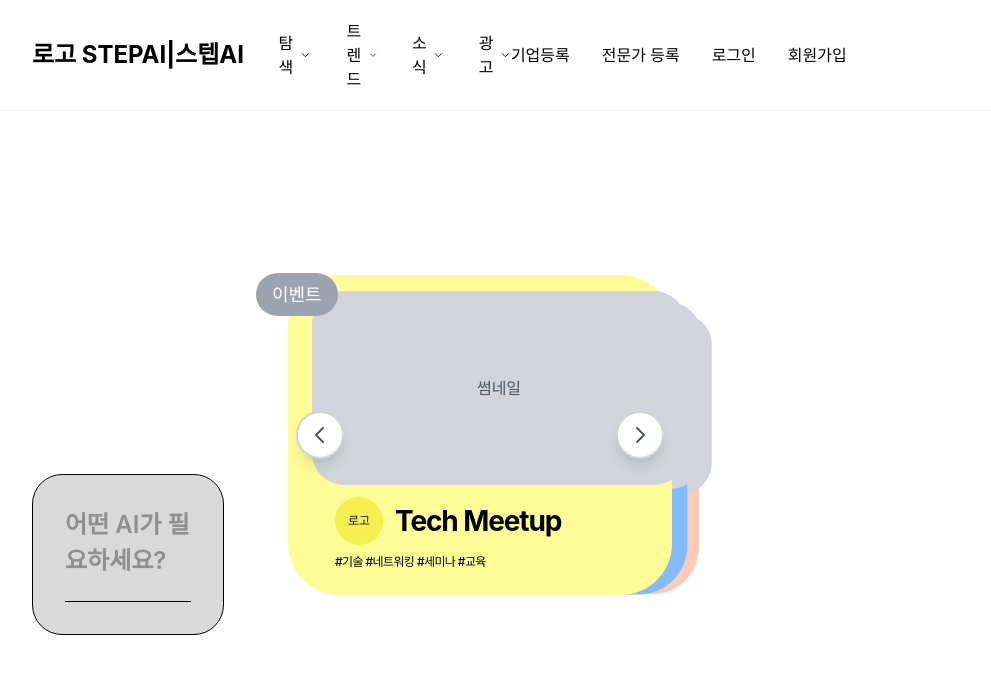
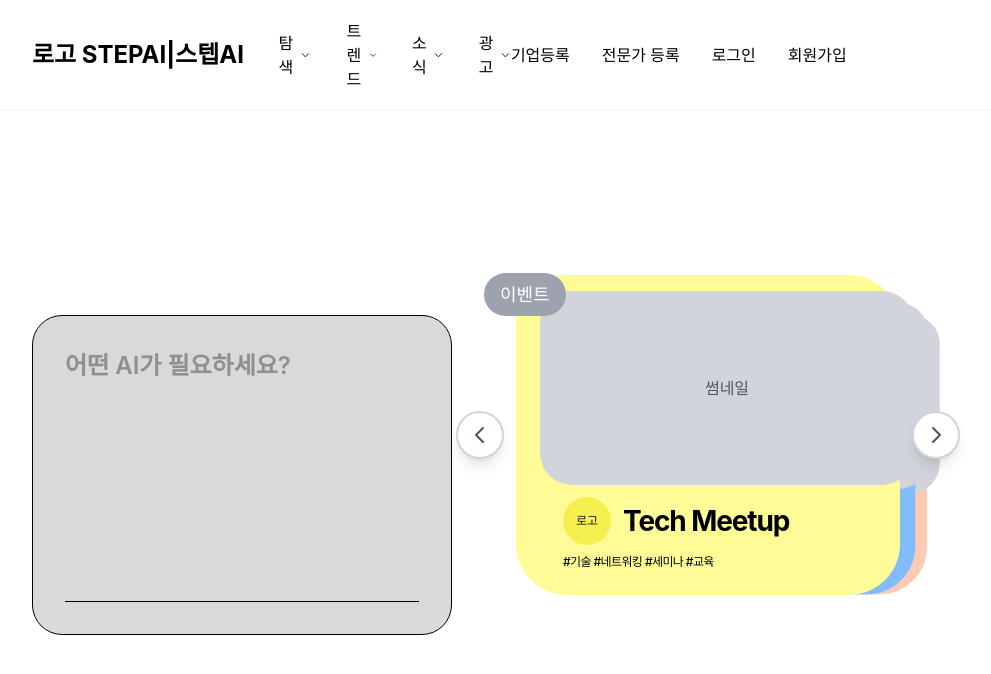
Before and after one commit to kimnamwook1/stepai-web, a Next.js app: page / in a window 1280 px wide. Shown: the top 674 px of the page, without its empty margins (288-1279 px from the left). Built offline with nearby package versions, Linux system fonts and the light colour scheme; a web font is replaced by a local one.

Commit message:
style: 대화창 고정 크기/하단정렬, 캐러셀 버튼 컨테이너 기준 고정 위치

```diff
--- a/src/components/ContentsMain.tsx
+++ b/src/components/ContentsMain.tsx
@@ -100,15 +100,15 @@ const ContentsMain = () => {
         <section className="px-80 py-16 mt-[-50px]">
             <div className="flex gap-16 items-end">
                 {/* 대화창 - 좌측 */}
-                <div className="w-2/5">
-                    <div className="bg-[#d9d9d9] rounded-[30px] p-8 border border-black">
-                        <div className="relative">
+                <div className="flex-none" style={{ width: 420, height: 320 }}>
+                    <div className="bg-[#d9d9d9] rounded-[30px] p-8 border border-black w-full h-full flex flex-col justify-end">
+                        <div className="relative flex-1 flex flex-col justify-end">
                             <textarea
                                 ref={textareaRef}
                                 value={inputText}
                                 onChange={(e) => setInputText(e.target.value)}
                                 placeholder="어떤 AI가 필요하세요?"
-                                className="w-full bg-transparent text-black placeholder-[#8f8f8f] text-2xl font-semibold leading-[1.5] resize-none outline-none min-h-[60px]"
+                                className="w-full bg-transparent text-black placeholder-[#8f8f8f] text-2xl font-semibold leading-[1.5] resize-none outline-none min-h-[60px] flex-1"
                                 style={{ overflow: 'hidden' }}
                             />
                             {/* 밑줄 */}
@@ -116,22 +116,20 @@ const ContentsMain = () => {
                         </div>
                     </div>
                 </div>
-
                 {/* ScrollCard_display - 우측 */}
                 <div className="w-3/5 relative">
                     <div className="relative h-[400px] flex items-center justify-center">
-                        {/* 좌측 화살표 버튼 */}
+                        {/* 좌측 화살표 버튼 - 캐러셀 컨테이너 기준 고정 */}
                         <button
                             onClick={goPrev}
                             className="absolute z-20 w-12 h-12 bg-white border-2 border-gray-300 rounded-full flex items-center justify-center hover:bg-gray-50 transition-colors duration-300 shadow-lg"
-                            style={{ left: currentIndex === 0 ? '-30px' : '8px' }}
+                            style={{ left: '-60px', top: '50%', transform: 'translateY(-50%)' }}
                             disabled={isTransitioning}
                         >
                             <svg className="w-6 h-6 text-gray-600" fill="none" stroke="currentColor" viewBox="0 0 24 24">
                                 <path strokeLinecap="round" strokeLinejoin="round" strokeWidth={2} d="M15 19l-7-7 7-7" />
                             </svg>
                         </button>
-
                         {/* 캐러셀 카드 3장 겹침 */}
                         <div className="relative w-[420px] h-[320px]">
                             {cardData.map((card, idx) => {
@@ -233,12 +231,11 @@ const ContentsMain = () => {
                                 );
                             })}
                         </div>
-
-                        {/* 우측 화살표 버튼 */}
+                        {/* 우측 화살표 버튼 - 캐러셀 컨테이너 기준 고정 */}
                         <button
                             onClick={goNext}
                             className="absolute z-20 w-12 h-12 bg-white border-2 border-gray-300 rounded-full flex items-center justify-center hover:bg-gray-50 transition-colors duration-300 shadow-lg"
-                            style={{ right: currentIndex === cardData.length - 1 ? '-30px' : '8px' }}
+                            style={{ right: '-60px', top: '50%', transform: 'translateY(-50%)' }}
                             disabled={isTransitioning}
                         >
                             <svg className="w-6 h-6 text-gray-600" fill="none" stroke="currentColor" viewBox="0 0 24 24">
```
Also changed, not shown: 1 other file (tests, documents, lock files or other folders).
